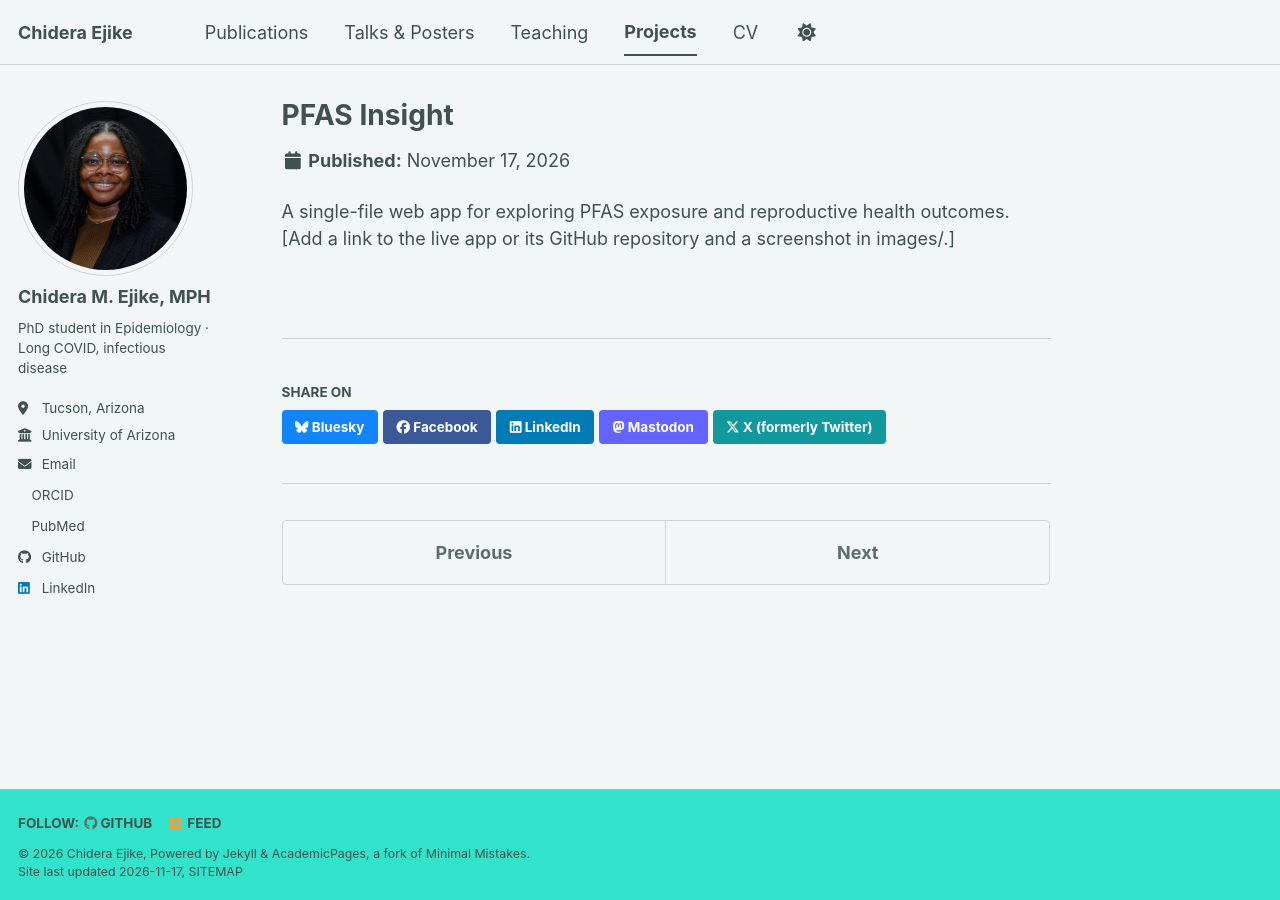
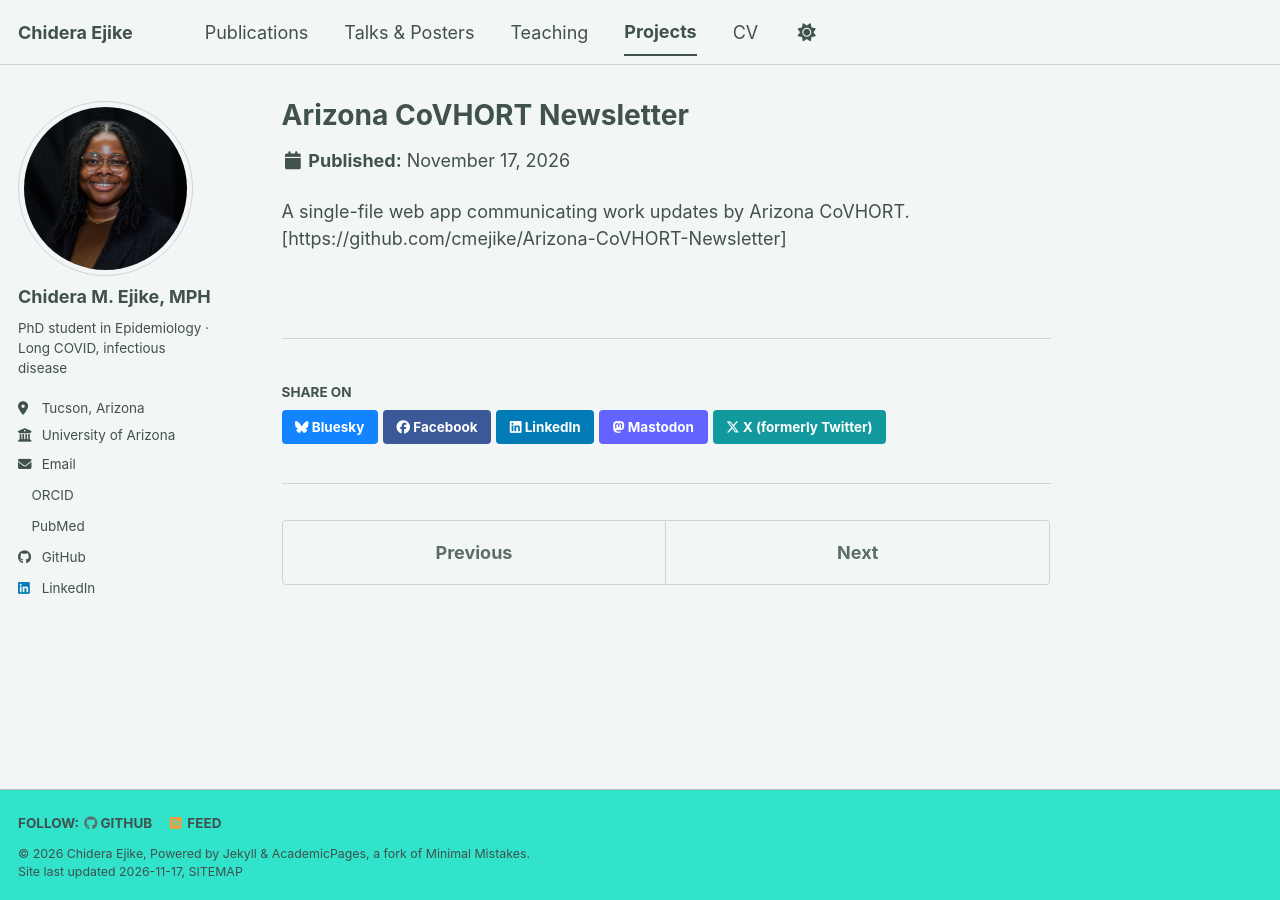
Before and after one commit to cmejike/cmejike.github.io, a Jekyll site: the page built from _portfolio/pfas-insight.md, in a window 1280 px wide. Built offline with Jekyll 4.4.1, drawn with Linux system fonts in a browser that asks for light colours; a script bundle is joined from its source files by our own code; a style sheet for code colours, icons or effects is not loaded.

Commit message:
Change PFAS Insight to Arizona CoVHORT Newsletter
Updated title and excerpt to reflect Arizona CoVHORT Newsletter.

```diff
--- a/_portfolio/pfas-insight.md
+++ b/_portfolio/pfas-insight.md
@@ -1,7 +1,6 @@
 ---
-title: "PFAS Insight"
-excerpt: "An interactive web app that visualizes PFAS exposure alongside reproductive health outcome data."
-collection: portfolio
+title: "Arizona CoVHORT Newsletter"
+excerpt: "An interactive web app that visualizes Arizona CoVHORT Newsletter."
 ---
 
-A single-file web app for exploring PFAS exposure and reproductive health outcomes. [Add a link to the live app or its GitHub repository and a screenshot in images/.]
+A single-file web app communicating work updates by Arizona CoVHORT. [https://github.com/cmejike/Arizona-CoVHORT-Newsletter]
```
